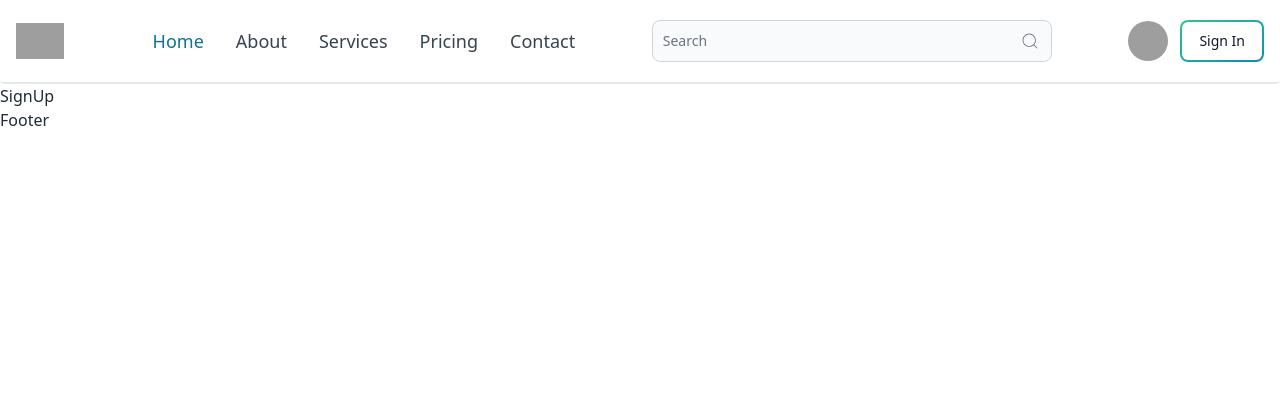
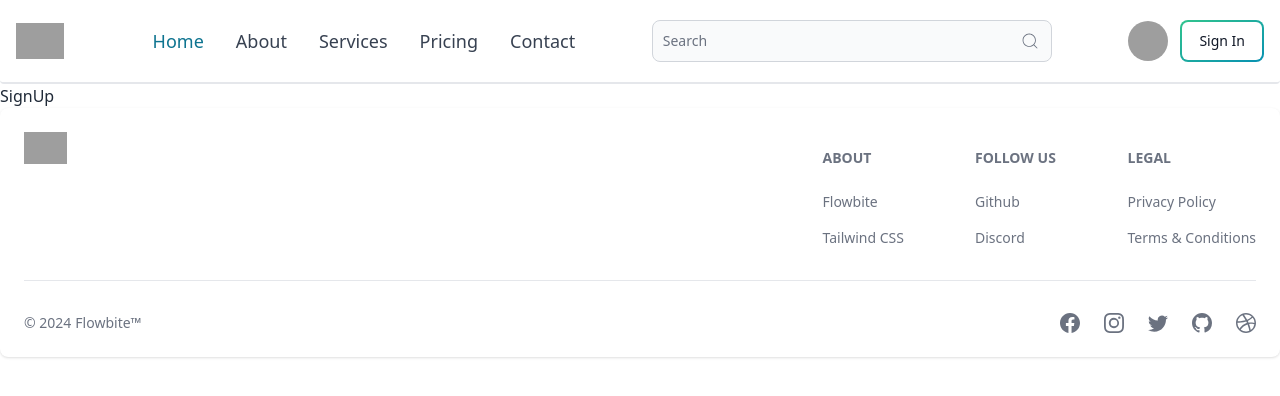
Before and after one commit to dennis-owusu/MERN-E-COMMERCE, a React (Vite) app in the folder client/: page /sign-up in a window 1280 px wide. Shown: the top 396 px of the page. Built offline with nearby package versions, Linux system fonts and the light colour scheme; grey boxes are pictures that could not be loaded.

Commit message:
Completed footer component

```diff
--- a/client/src/App.jsx
+++ b/client/src/App.jsx
@@ -3,7 +3,7 @@ import Home from "./pages/Home"
 import SignIn from "./pages/SignIn"
 import SignUp from "./pages/SignUp"
 import Header from "./components/Header"
-import Footer from "./components/Footer"
+import FooterComp from "./components/FooterComp"
 
 function App() {
 
@@ -15,7 +15,7 @@ function App() {
       <Route path="/sign-in" element={<SignIn/>}/>
       <Route path="/sign-up" element={<SignUp/>}/>
     </Routes>
-    <Footer/>
+    <FooterComp/>
     </BrowserRouter>
   )
 }
--- a/client/src/components/Footer.jsx
+++ /dev/null
@@ -1,9 +0,0 @@
-import React from 'react'
-
-const Footer = () => {
-  return (
-    <div>Footer</div>
-  )
-}
-
-export default Footer
--- /dev/null
+++ b/client/src/components/FooterComp.jsx
@@ -0,0 +1,61 @@
+import React from 'react'
+
+import { Footer } from "flowbite-react";
+import { BsDribbble, BsFacebook, BsGithub, BsInstagram, BsTwitter } from "react-icons/bs";
+
+const FooterComp = () => {
+  return (
+    <div>
+
+    <Footer container>
+      <div className="w-full">
+        <div className="grid w-full justify-between sm:flex sm:justify-between md:flex md:grid-cols-1">
+          <div>
+            <Footer.Brand
+              href="https://flowbite.com"
+              src="https://assets-global.website-files.com/63e857eaeaf853471d5335ff/63e86ab4c21faa7bc0bd90dd_Logo.svg"
+              alt="Flowbite Logo"
+            />
+          </div>
+          <div className="grid grid-cols-2 gap-8 sm:mt-4 sm:grid-cols-3 sm:gap-6">
+            <div>
+              <Footer.Title title="about" />
+              <Footer.LinkGroup col>
+                <Footer.Link href="#">Flowbite</Footer.Link>
+                <Footer.Link href="#">Tailwind CSS</Footer.Link>
+              </Footer.LinkGroup>
+            </div>
+            <div>
+              <Footer.Title title="Follow us" />
+              <Footer.LinkGroup col>
+                <Footer.Link href="#">Github</Footer.Link>
+                <Footer.Link href="#">Discord</Footer.Link>
+              </Footer.LinkGroup>
+            </div>
+            <div>
+              <Footer.Title title="Legal" />
+              <Footer.LinkGroup col>
+                <Footer.Link href="#">Privacy Policy</Footer.Link>
+                <Footer.Link href="#">Terms &amp; Conditions</Footer.Link>
+              </Footer.LinkGroup>
+            </div>
+          </div>
+        </div>
+        <Footer.Divider />
+        <div className="w-full sm:flex sm:items-center sm:justify-between">
+          <Footer.Copyright href="#" by="Flowbite™" year={2024} />
+          <div className="mt-4 flex space-x-6 sm:mt-0 sm:justify-center">
+            <Footer.Icon href="#" icon={BsFacebook} />
+            <Footer.Icon href="#" icon={BsInstagram} />
+            <Footer.Icon href="#" icon={BsTwitter} />
+            <Footer.Icon href="#" icon={BsGithub} />
+            <Footer.Icon href="#" icon={BsDribbble} />
+          </div>
+        </div>
+      </div>
+    </Footer>
+    </div>
+  )
+}
+
+export default FooterComp
```
